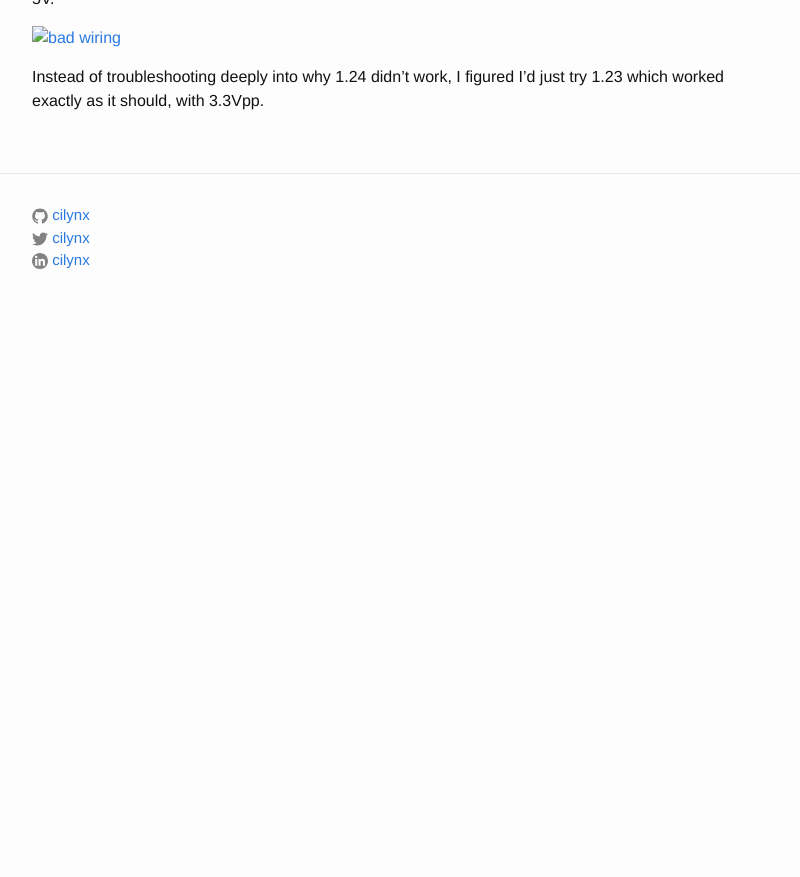
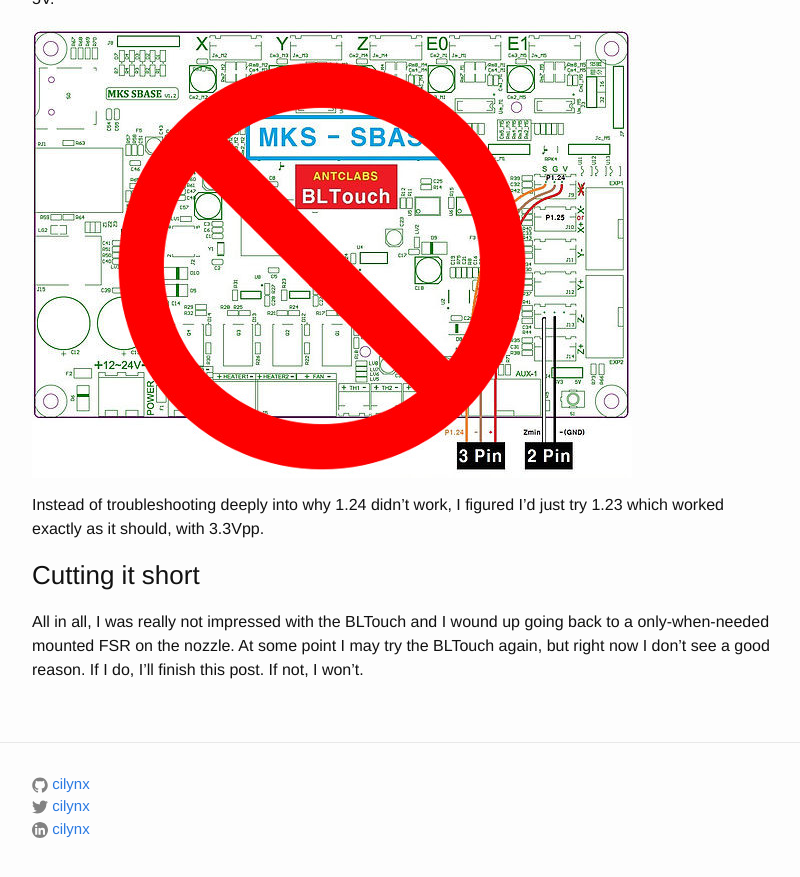
Before and after one commit to cilynx/cilynx.github.io, a Jekyll site: the page built from _posts/2018-04-09-bltouch,_mks_sbase_v1.3,_and_octoprint.md, in a window 1280 px wide and 900 px high, scrolled down 958 px. Shown: the top 877 px of the window, without its empty margins (238-1038 px from the left). Built offline with Jekyll 4.4.1, drawn with Linux system fonts in a browser that asks for light colours; comment, search, counter and statistics services are not loaded; before the commit the page ends 1290 px from its top, so only the background shows below that; some of the changed text lies outside the part shown.

Commit message:
Update BLTouch

```diff
--- a/_posts/2018-04-09-bltouch,_mks_sbase_v1.3,_and_octoprint.md
+++ b/_posts/2018-04-09-bltouch,_mks_sbase_v1.3,_and_octoprint.md
@@ -2,7 +2,7 @@
 layout: post
 title:  BLTouch, MKS SBASE v1.3, and OctoPrint
 date:   2018-04-09 15:30:50 -0700
-tags:   bltouch, smoothie, octoprint, 3d_printing, kossel
+tags:   bltouch smoothie octoprint 3d_printing kossel
 ---
 ## Wiring it up
 
@@ -28,3 +28,7 @@
 [![bad wiring](/assets/antclabs-sbase-bltouch.jpg)](https://www.antclabs.com/wiring32)
 
 Instead of troubleshooting deeply into why 1.24 didn't work, I figured I'd just try 1.23 which worked exactly as it should, with 3.3Vpp.
+
+### Cutting it short
+
+All in all, I was really not impressed with the BLTouch and I wound up going back to a only-when-needed mounted FSR on the nozzle.  At some point I may try the BLTouch again, but right now I don't see a good reason.  If I do, I'll finish this post.  If not, I won't.
```
Also changed, not shown: assets/antclabs-sbase-bltouch.jpg (added).
